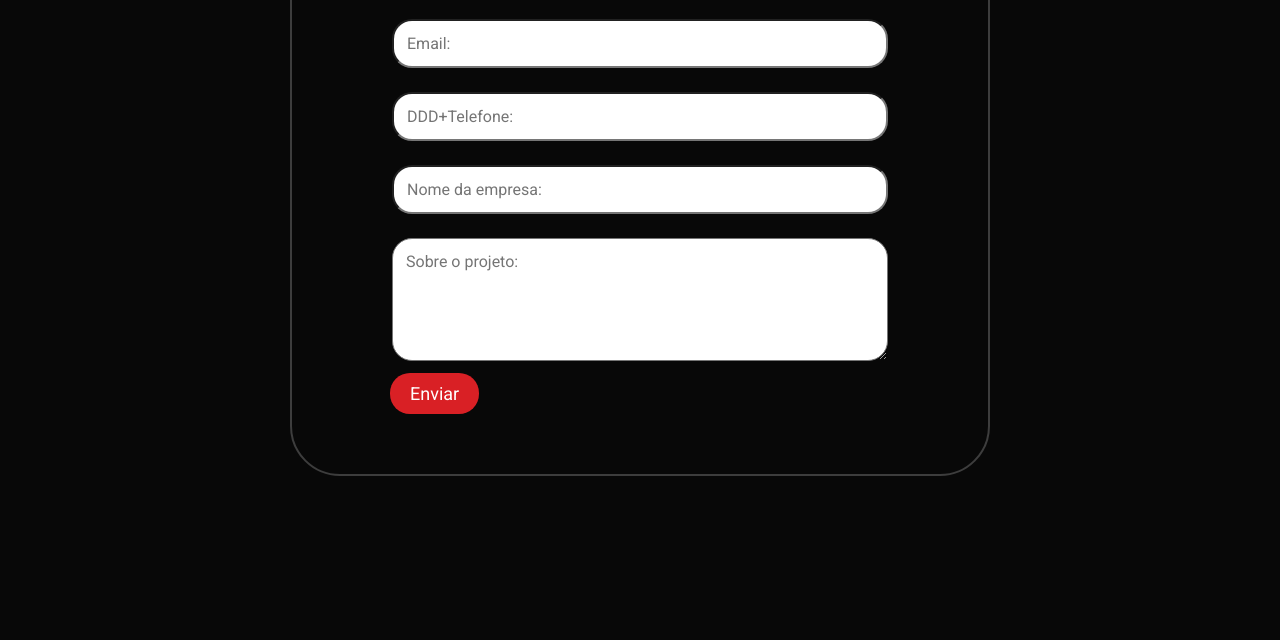
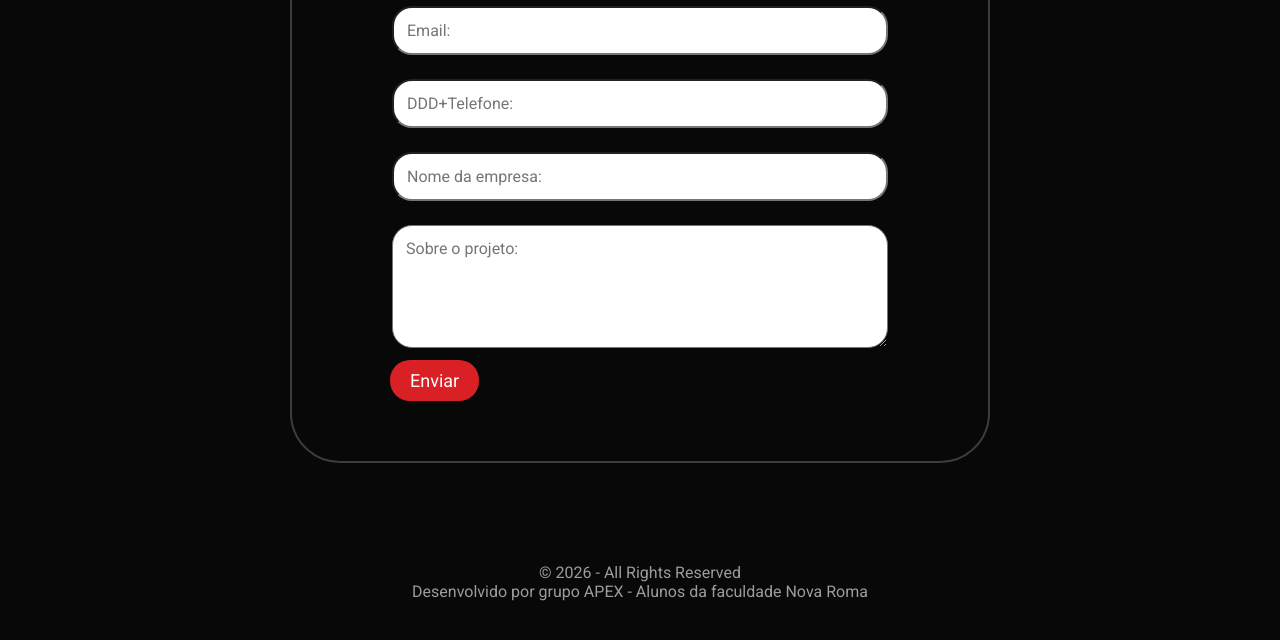
Before and after one commit to AdrianoSantann4/projeto-upbrand, a website: page faleconosco.html in a window 1280 px wide. Shown: the part 312-952 px from the top of the page. Before the commit the page ends 800 px from the top, so only its background shows below. Drawn offline with Linux system fonts and the light colour scheme.

Commit message:
fale conosco finalizado

```diff
--- a/faleconosco.css
+++ b/faleconosco.css
@@ -18,6 +18,8 @@
 span{
     color: #ff0000;
 }
+
+/* CSS do menu */
 .menu-hamburguer{
     display: none;
 
@@ -126,3 +128,22 @@
     font-size: 18px;
     cursor: pointer;
 }
+
+/* CSS do footer */
+.footer {
+    display: flex;
+    justify-content: center;
+    align-items: center;
+    margin-top: 100px;
+    margin-bottom: 40px;
+
+}
+
+.container-footer {
+    color: rgb(159, 155, 155);
+    display: flex;
+    flex-direction: column;
+    justify-content: center;
+    align-items: center;
+
+}
--- a/faleconosco.html
+++ b/faleconosco.html
@@ -49,8 +49,15 @@
             <div class="input-box"><textarea id="mensagem" placeholder="Sobre o projeto:" name="mensagem" rows="5" required></textarea></div>
             <div><input type="submit" id="btn-submit" value="Enviar"></div>
         </form>
+    </main>
 
-    </main>
+    <footer class="footer">
+
+        <div class="container-footer">
+            <p>© 2026 - All Rights Reserved</p>
+            <p> Desenvolvido por grupo APEX - Alunos da faculdade Nova Roma </p>
+        </div>
+    </footer>
 
 </body>
 </html>
```
